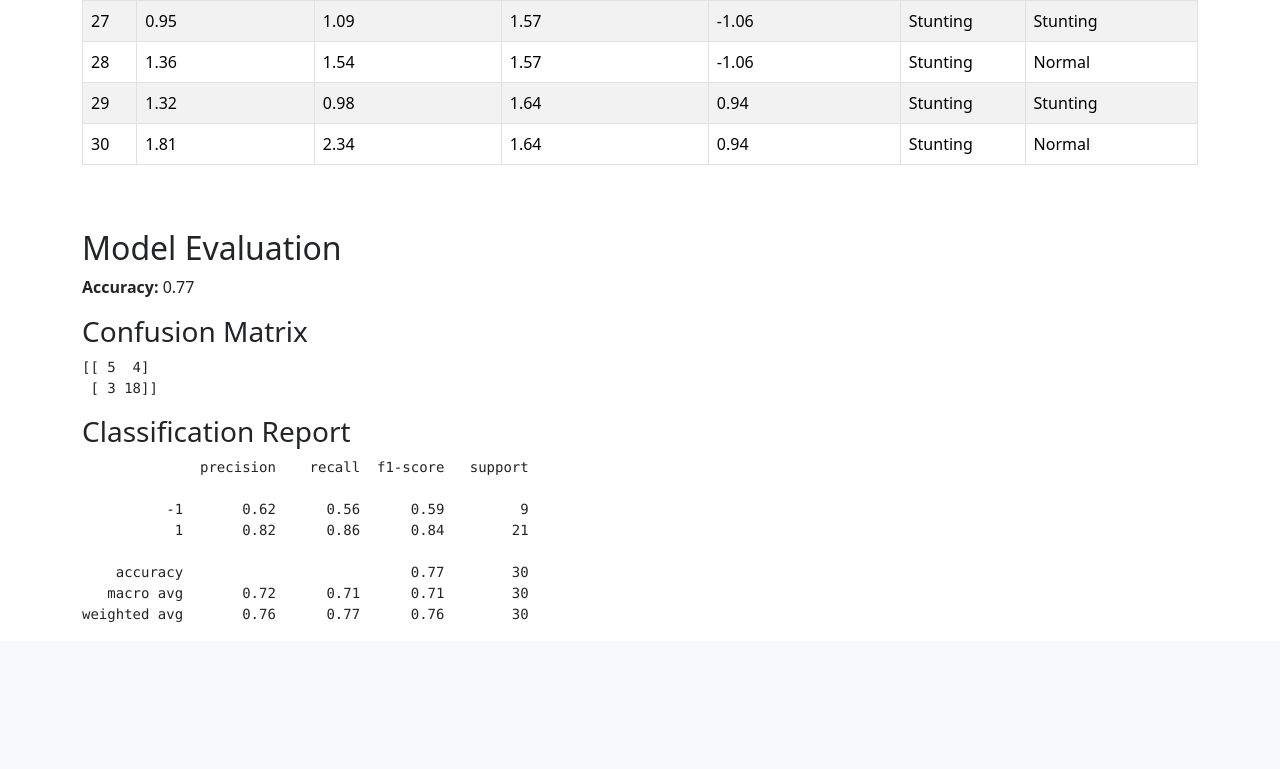
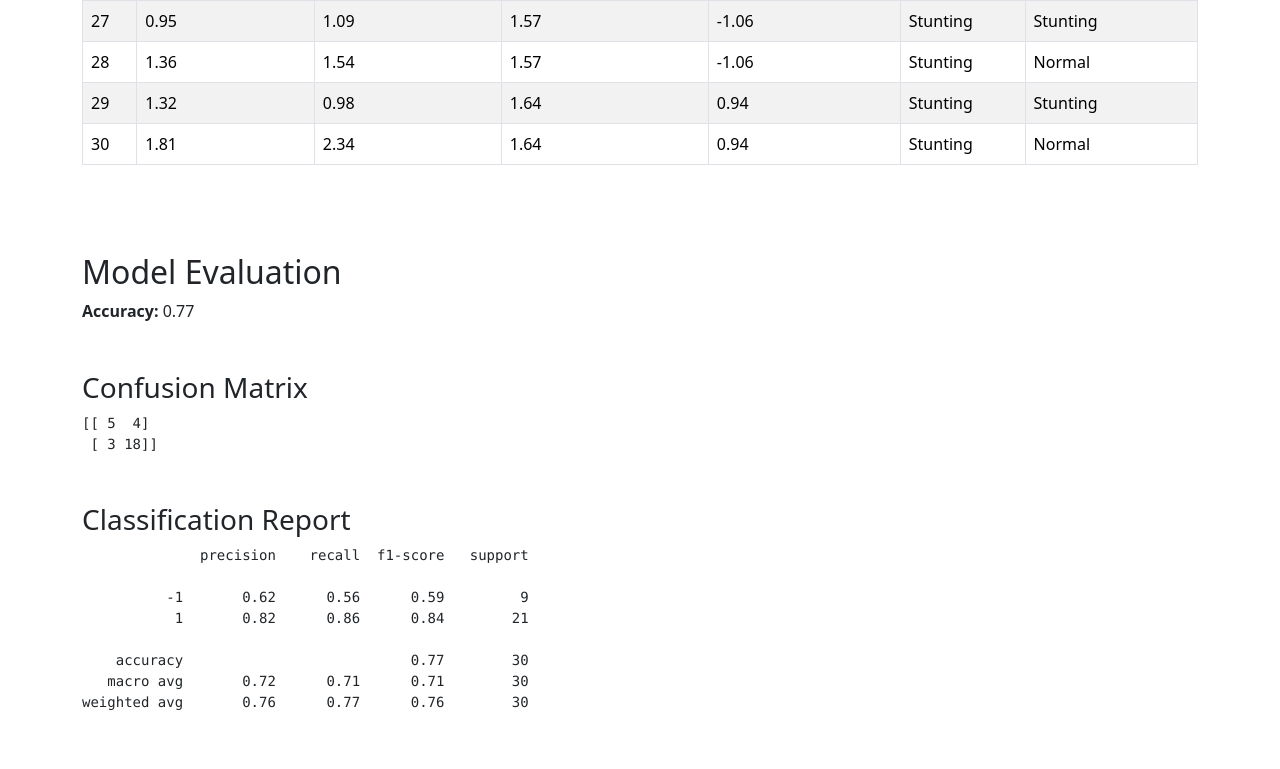
Before and after one commit to yudamualim/infant_nutrition_status, a Django app: page /predict in a window 1280 px wide. Shown: the part 1211-1980 px from the top of the page. Before the commit the page ends 1833 px from the top, so only its background shows below. Run offline with Django 5.2, Linux system fonts and the light colour scheme; some libraries are stand-ins or nearby versions.

Commit message:
refactor: update layouting in predict.html

```diff
--- a/napp/templates/predict.html
+++ b/napp/templates/predict.html
@@ -31,15 +31,21 @@
           </tbody>
         </table>
       </div>
-      <section class="my-3">
+      <section class="my-3 py-2">
+        <div class="py-3">
           <h2>Model Evaluation</h2>
           <p><strong>Accuracy:</strong> {{ accuracy|floatformat:2 }}</p>
+        </div>
 
+        <div class="py-3">
           <h3>Confusion Matrix</h3>
           <pre>{{ confusion_matrix }}</pre>
+        </div>
 
+        <div class="py-3">
           <h3>Classification Report</h3>
           <pre>{{ classification_report }}</pre>
+        </div>
       </section>
     </section>
   </main>
```
Lines whose indentation alone changed are shown as unchanged.
